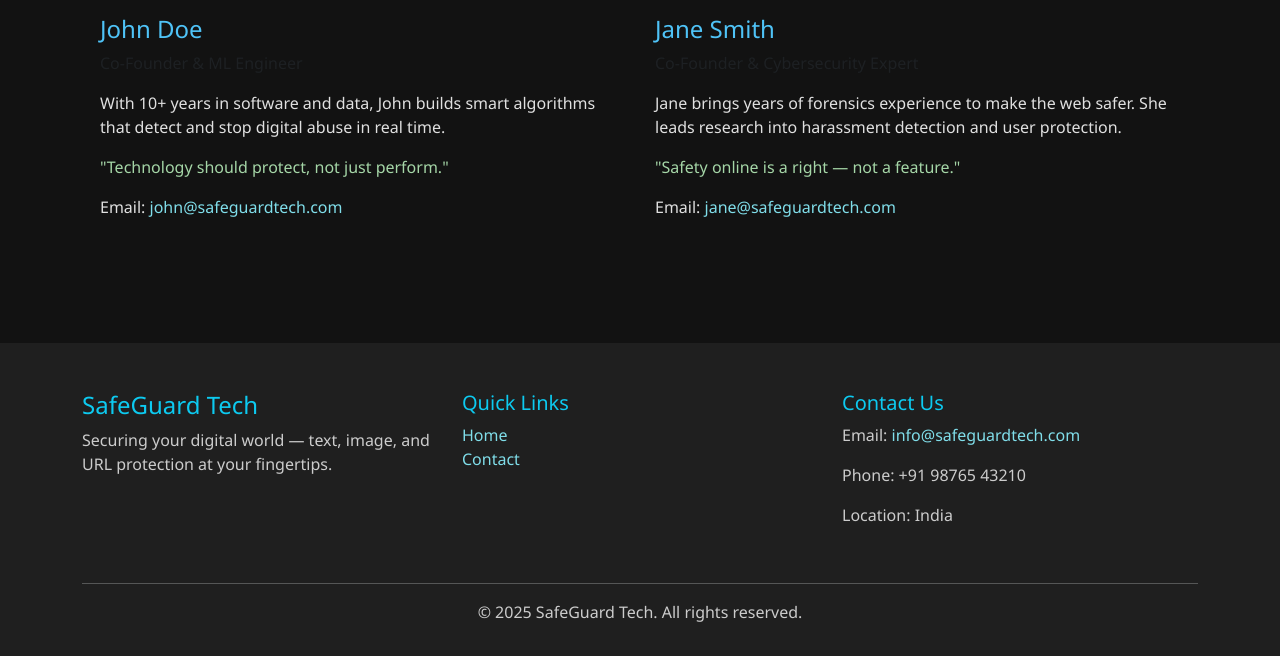
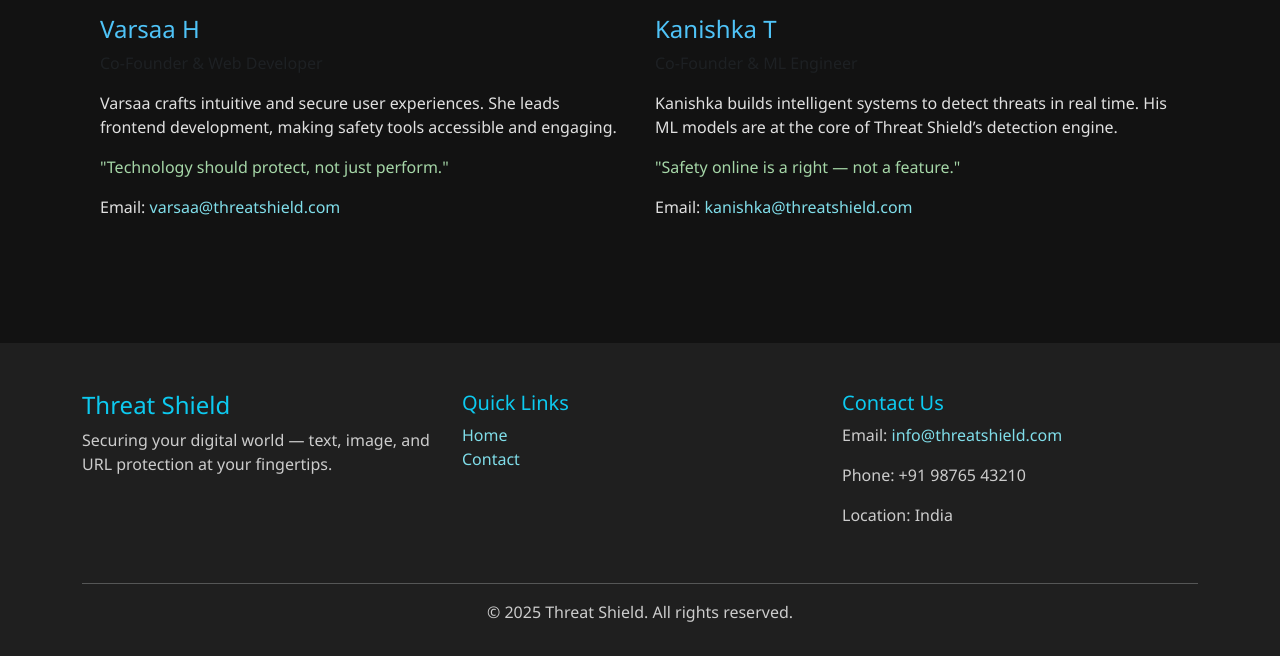
Before and after one commit to Kanishka-0506/threat-detection, a Flask app: page /about in a window 1280 px wide. Shown: the part 1904-2560 px from the top of the page. Run offline with Flask 3, Linux system fonts and the light colour scheme; parts of the project's set-up code (start-up, migrations or seed data) failed here and were passed over.

Commit message:
Update about.html
Changes made in design

```diff
--- a/templates/about.html
+++ b/templates/about.html
@@ -2,7 +2,7 @@
 <html lang="en">
 <head>
   <meta charset="UTF-8">
-  <title>About Us - SafeGuard Tech</title>
+  <title>About Us - Threat Shield</title>
   <link href="https://cdn.jsdelivr.net/npm/bootstrap@5.3.3/dist/css/bootstrap.min.css" rel="stylesheet">
   <style>
     body {
@@ -70,7 +70,7 @@
 <header>
   <nav class="navbar navbar-expand-lg px-4 py-2 rounded-4 mt-3 mx-3">
     <div class="container-fluid">
-      <a class="navbar-brand" href="#">SafeGuard Tech</a>
+      <a class="navbar-brand" href="#">Threat Shield</a>
       <button class="navbar-toggler" type="button" data-bs-toggle="collapse" data-bs-target="#navLinks">
         <span class="navbar-toggler-icon"></span>
       </button>
@@ -88,16 +88,16 @@
   <div>
     <h1>About Us</h1>
     <p>
-      At <strong>SafeGuard Tech</strong>, we believe in a safer digital world for everyone.
+      At <strong>Threat Shield</strong>, we believe in a safer digital world for everyone.
       Our mission is to use advanced AI to detect and neutralize online threats like spam and harassment in texts, images, and links.
     </p>
     <p>
-      Founded by tech visionaries John Doe and Jane Smith, we build intelligent, user-first safety systems that protect your digital space.
+      Founded by tech visionaries Varsaa H and Kanishka T, we build intelligent, user-first safety systems that protect your digital space.
     </p>
     <p><i>"Empowering users. Eliminating threats."</i></p>
   </div>
   <div>
-    <img src="/static/about-dark.png" alt="About SafeGuard" width="100%" height="auto">
+    <img src="/static/about-dark.png" alt="About Threat Shield" width="100%" height="auto">
   </div>
 </section>
 
@@ -105,7 +105,7 @@
 <section class="container">
   <div>
     <p>
-      SafeGuard Tech was founded in <strong>2025</strong> by John and Jane to tackle the growing issues of online abuse and harmful content.
+      Threat Shield was founded in <strong>2025</strong> by Varsaa and Kanishka to tackle the growing issues of online abuse and harmful content.
       Frustrated by weak security tools, they built a powerful platform to scan and safeguard users across text, images, and links.
     </p>
   </div>
@@ -135,20 +135,20 @@
 <h2 class="text-center mt-5">Meet the Founders</h2>
 <section class="container">
   <div>
-    <img src="john.jpg" alt="John Doe" class="founder-img mb-3">
-    <h4>John Doe</h4>
-    <p class="text-muted">Co-Founder & ML Engineer</p>
-    <p>With 10+ years in software and data, John builds smart algorithms that detect and stop digital abuse in real time.</p>
+    <img src="john.jpg" alt="Varsaa H" class="founder-img mb-3">
+    <h4>Varsaa H</h4>
+    <p class="text-muted">Co-Founder & Web Developer</p>
+    <p>Varsaa crafts intuitive and secure user experiences. She leads frontend development, making safety tools accessible and engaging.</p>
     <blockquote>"Technology should protect, not just perform."</blockquote>
-    <p>Email: <a href="mailto:john@safeguardtech.com">john@safeguardtech.com</a></p>
+    <p>Email: <a href="mailto:varsaa@threatshield.com">varsaa@threatshield.com</a></p>
   </div>
   <div>
-    <img src="jane.jpg" alt="Jane Smith" class="founder-img mb-3">
-    <h4>Jane Smith</h4>
-    <p class="text-muted">Co-Founder & Cybersecurity Expert</p>
-    <p>Jane brings years of forensics experience to make the web safer. She leads research into harassment detection and user protection.</p>
+    <img src="jane.jpg" alt="Kanishka T" class="founder-img mb-3">
+    <h4>Kanishka T</h4>
+    <p class="text-muted">Co-Founder & ML Engineer</p>
+    <p>Kanishka builds intelligent systems to detect threats in real time. His ML models are at the core of Threat Shield’s detection engine.</p>
     <blockquote>"Safety online is a right — not a feature."</blockquote>
-    <p>Email: <a href="mailto:jane@safeguardtech.com">jane@safeguardtech.com</a></p>
+    <p>Email: <a href="mailto:kanishka@threatshield.com">kanishka@threatshield.com</a></p>
   </div>
 </section>
 
@@ -156,7 +156,7 @@
   <div class="container">
     <div class="row text-center text-md-start">
       <div class="col-md-4 mb-4">
-        <h4 class="text-info">SafeGuard Tech</h4>
+        <h4 class="text-info">Threat Shield</h4>
         <p>Securing your digital world — text, image, and URL protection at your fingertips.</p>
       </div>
       <div class="col-md-4 mb-4">
@@ -168,14 +168,14 @@
       </div>
       <div class="col-md-4 mb-4">
         <h5 class="text-info">Contact Us</h5>
-        <p>Email: <a href="mailto:info@safeguardtech.com">info@safeguardtech.com</a></p>
+        <p>Email: <a href="mailto:info@threatshield.com">info@threatshield.com</a></p>
         <p>Phone: +91 98765 43210</p>
         <p>Location: India</p>
       </div>
     </div>
     <hr class="border-light">
     <div class="text-center">
-      <p>&copy; 2025 SafeGuard Tech. All rights reserved.</p>
+      <p>&copy; 2025 Threat Shield. All rights reserved.</p>
     </div>
   </div>
 </footer>
```
